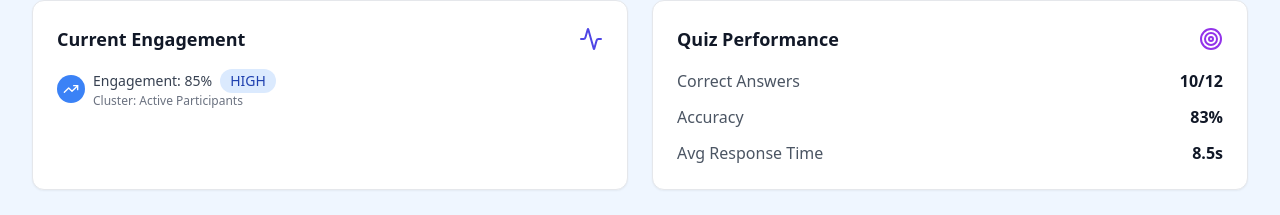
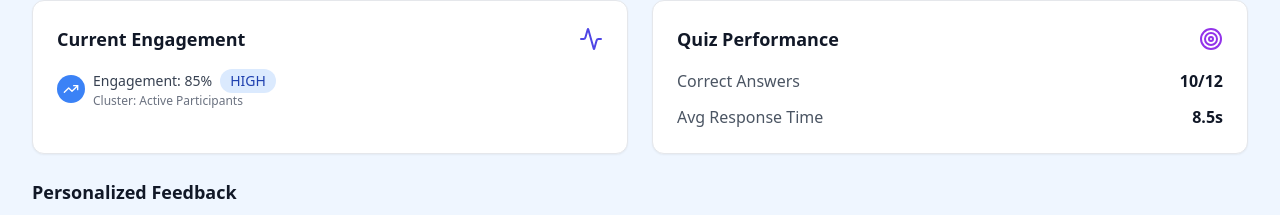
Before and after one commit to Abiraj-Jatheeskumar/classpulse-ai, a React (Vite) app in the folder frontend/: page /dashboard/student/engagement in a window 1280 px wide. Shown: the part 192-407 px from the top of the page. Built offline with nearby package versions, Linux system fonts and the light colour scheme; no server answers; sample sign-in values are in the browser's storage.

Commit message:
Remove Accuracy from Quiz Performance card

```diff
--- a/frontend/src/pages/dashboard/StudentEngagement.tsx
+++ b/frontend/src/pages/dashboard/StudentEngagement.tsx
@@ -236,14 +236,6 @@ export const StudentEngagement = () => {
               </span>
             </div>
             <div className="flex justify-between">
-              <span className="text-gray-600">Accuracy</span>
-              <span className="font-semibold text-gray-900">
-                {studentData.questionsAnswered
-                  ? `${((studentData.correctAnswers / studentData.questionsAnswered) * 100).toFixed(0)}%`
-                  : 'N/A'}
-              </span>
-            </div>
-            <div className="flex justify-between">
               <span className="text-gray-600">Avg Response Time</span>
               <span className="font-semibold text-gray-900">{studentData.averageResponseTime}s</span>
             </div>
```
